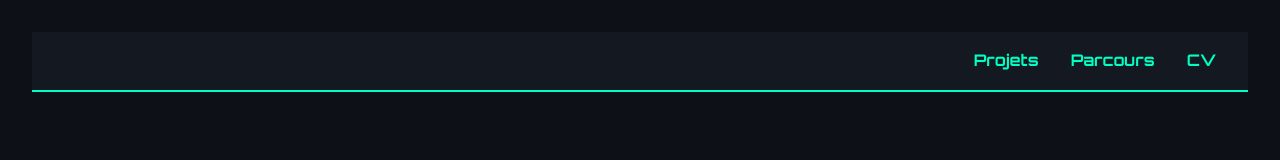
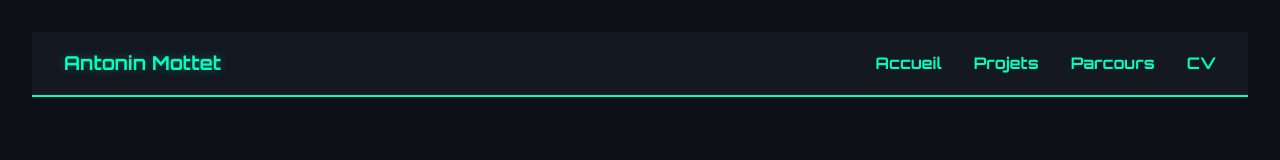
Before and after one commit to antooninho/portfolio, a plain HTML site: page parcours.html in a window 1280 px wide. Drawn offline with Linux system fonts and the light colour scheme.

Commit message:
portfolio

```diff
--- a/index.css
+++ b/index.css
@@ -21,19 +21,36 @@ header {
     border-bottom: 2px solid #00ffc3;
     padding: 1rem 2rem;
     display: flex;
-    justify-content: flex-end;
-    gap: 2rem;
+    justify-content: space-between;
+    align-items: center;
     position: sticky;
     top: 0;
     z-index: 1000;
 }
 
+.logo {
+            color: #00ffc3;
+            font-weight: 700;
+            font-size: 1.2rem;
+            text-shadow: 0 0 10px rgba(0, 255, 195, 0.3);
+        }
 /* Liens du header */
 header li {
     list-style: none;
 }
 
-header a {
+/* Navigation à droite */
+        .nav-links {
+            display: flex;
+            gap: 2rem;
+        }
+
+        /* Liens du header */
+        .nav-links li {
+            list-style: none;
+        }
+
+        .nav-links a {
             color: #00ffc3;
             text-decoration: none;
             font-weight: bold;
@@ -41,7 +58,7 @@ header a {
             transition: color 0.3s ease;
         }
 
-header a::after {
+        .nav-links a::after {
             content: "";
             position: absolute;
             bottom: -5px;
@@ -54,15 +71,14 @@ header a::after {
             transform-origin: right;
         }
 
-header a:hover::after {
+        .nav-links a:hover::after {
             transform: scaleX(1);
             transform-origin: left;
         }
 
-header a:hover {
+        .nav-links a:hover {
             color: #1f6feb;
         }
-
 /* Animation d'entrée futuriste */
 @keyframes fadeInUp {
     0% {
--- a/parcours.html
+++ b/parcours.html
@@ -8,9 +8,13 @@
 </head>
 <body>
     <header>
-        <li><a href="projet.html">Projets</a></li>
-        <li><a href="parcours.html">Parcours</a></li>
-        <li><a href="CV.html">CV</a></li>
+        <div class="logo">Antonin Mottet</div>
+        <nav class="nav-links">
+            <li><a href="index.html">Accueil</a></li>
+            <li><a href="projets.html">Projets</a></li>
+            <li><a href="parcours.html">Parcours</a></li>
+            <li><a href="CV.html">CV</a></li>
+        </nav>
     </header>
 </body>
 </html>
```
Also changed, not shown: CV.html (+7 -3 lines), index.html (+7 -4 lines), projets.html (+7 -4 lines). Lines whose indentation alone changed are shown as unchanged.
